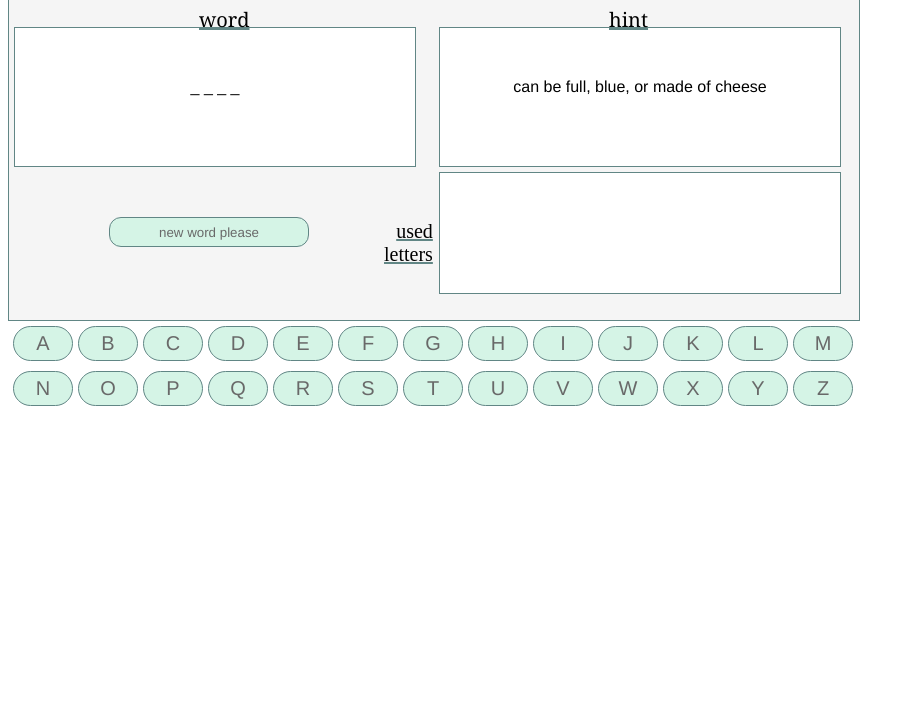
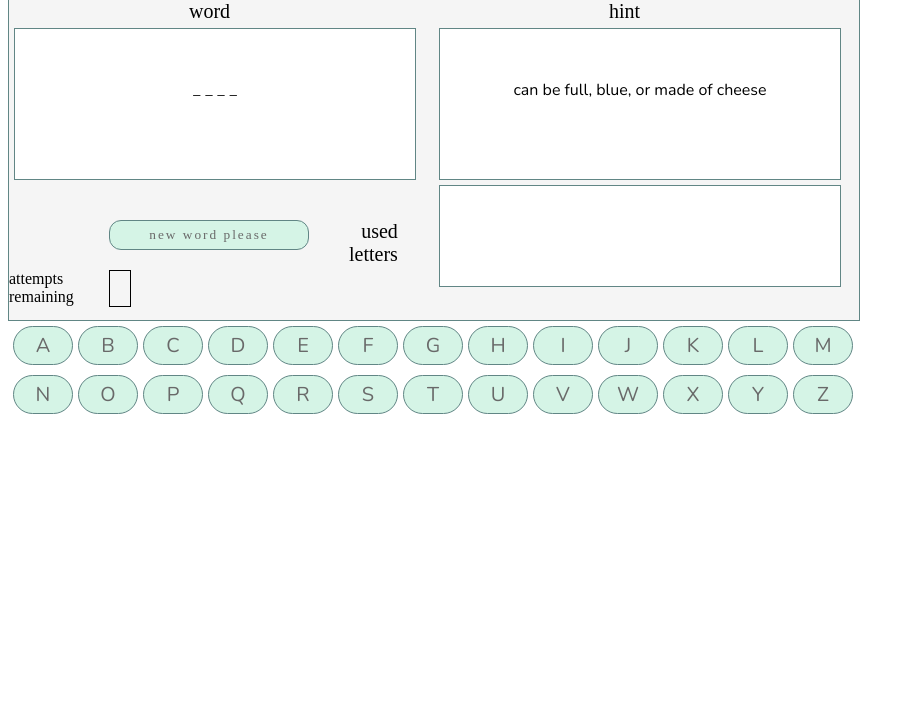
Before and after one commit to laparentado/JS-capstone, a plain HTML site: page index.html in a window 1280 px wide. Shown: the part 89-800 px from the top of the page, without its empty margins (0-915 px from the left). Drawn offline with nearby package versions, Linux system fonts and the light colour scheme; a web font is replaced by a local one.

Commit message:
add attempts remaining

```diff
--- a/index.html
+++ b/index.html
@@ -4,19 +4,21 @@
     <meta charset="utf-8">
     <title>guess the word</title>
     <link rel="stylesheet" type="text/css" href="css/main.css">
+    <link href="https://fonts.googleapis.com/css?family=Codystar|Nunito" rel="stylesheet">
   </head>
   <body>
 <div class="grid">
-    <div class="header"><h1>guess the word!</h1>
+    <div class="header"><h1>guess the word</h1>
     <div class="title1">word</div><div class="title2">hint</div></div>
 
     <div class="hint"></div>
     <div class="word"></div>
     <button class="reload">new word please</button>
 <div class="title3">used<br>letters</div>
-  <div class="used"</div>
+  <div class="used"</div></div>
     <!-- <div class="inputArea"><input class="guess"></input><button class="submit">guess</button>
 </div> -->
+<div class="title4">attempts remaining</div><div class="score"></div>
     <script src="index2.js" charset="utf-8"></script>
   </body>
 </html>
--- a/index2.js
+++ b/index2.js
@@ -2,7 +2,10 @@ var hint = document.getElementsByClassName("hint")[0];
 var word = document.getElementsByClassName("word")[0];
 var used = document.getElementsByClassName("used")[0];
 var guess = document.getElementsByClassName("guess")[0];
-var reload = document.getElementsByClassName("reload")[0]
+var reload = document.getElementsByClassName("reload")[0];
+var score = document.getElementsByClassName("score")[0];
+
+var currentScore = 3;
 
 function Words(word, hint){
   this.word = word;
@@ -11,13 +14,13 @@ function Words(word, hint){
 
 var word1 = new Words("hello", "pick up line?")
 var word2 = new Words("hat", "trick performed by hockey player scoring 3 goals")
-var word3 = new Words("word","being replaced by google docs")
+var word3 = new Words("lemon","subpar vehicle")
 var word4 = new Words("dog", "may be found in a pound")
 var word5 = new Words("waiter", "one taking orders")
 var word6 = new Words("prodigy", "someone with a gift")
-var word7 = new Words("fear", "is the mind killer")
+var word7 = new Words("werewolf", "lycanthrope / loup garou / movie monster")
 var word8 = new Words("shaker","has holes in it's head without a lobotomy")
-var word9 = new Words ("lemon", "vehicle gone sour")
+var word9 = new Words ("priest", "has a mass audience?")
 var word10 = new Words("moon", "can be full, blue, or made of cheese")
 
 var words=[]
@@ -64,15 +67,21 @@ for(let i=0; i<alphabet.length;i++){
       for(let j=0; j<letterArray.length;j++){
         if(letterArray[j] === boxes[i].innerHTML){
         dashes.splice(j, 1, boxes[i].innerHTML)
+
+
         }
       }
       word.innerHTML = dashes.join(" ")
 
     }else{
-
+      score.innerHTML = currentScore--;
+      if(score.innerHTML == 0){
+        window.location.reload(true)
+      }
   }
   guessedLetters.push(boxes[i].innerHTML)
   used.innerHTML = guessedLetters
+
 
 }
   })
--- a/stylesheets/_header.scss
+++ b/stylesheets/_header.scss
@@ -3,20 +3,19 @@
   text-align: center;
   grid-column-start: 1;
   grid-column-end: 3;
+  letter-spacing: 15px;
 }
 
 .title1{
   position: absolute;
-  margin-left: 190px;
+  letter-spacing: 0px;
+  margin-left: 180px;
   font-size: 20px;
-  text-decoration: underline;
-  text-decoration-color: $border-color;
 }
 
 .title2{
   position: absolute;
+  letter-spacing: 0px;
   margin-left: 600px;
   font-size: 20px;
-  text-decoration: underline;
-  text-decoration-color: $border-color;
 }
--- a/stylesheets/_used.scss
+++ b/stylesheets/_used.scss
@@ -4,19 +4,17 @@
   border: 1px solid $border-color;
   width: 400px;
   height: 100px;
-  padding-top:10px;
-  padding-bottom: 10px;
   margin: 5px 5px 5px 5px;
   font-family: $main-font;
+  text-align: center;
   background-color: white;
 }
 
 .title3{
+  font-family: $secondary-font;
   position: absolute;
   margin-top: 300px;
-  margin-left: 375px;
+  margin-left: 340px;
   text-align: right;
   font-size: 20px;
-  text-decoration: underline;
-  text-decoration-color: $border-color;
 }
--- a/stylesheets/_variables.scss
+++ b/stylesheets/_variables.scss
@@ -2,5 +2,5 @@ $background-color: whitesmoke;
 $text-color: dimgrey;
 $border-color: #618685;
 $button-color: #d5f4e6;
-$main-font: helvetica;
-$secondary-font: georgia;
+$main-font: nunito;
+$secondary-font: Codystar;
--- a/stylesheets/_word.scss
+++ b/stylesheets/_word.scss
@@ -16,11 +16,29 @@
 .reload{
   background-color: $button-color;
   border: 1px solid $border-color;
-  font-family: $main-font;
+  font-family: $secondary-font;
   color: $text-color;
   width: 200px;
   height: 30px;
   margin-left: 100px;
-  margin-top: 50px;
+  margin-top: 40px;
   border-radius: 12px;
+  letter-spacing: 2px;
 }
+
+.title4{
+  font-family: $secondary-font;
+  position: absolute;
+  margin-top: 350px;
+  width: 30px;
+}
+.score{
+  font-family: $main-font;
+  font-size: 25px;
+  border: 1px solid;
+  width: 20px;
+  height: 35px;
+  position: absolute;
+  margin-left: 100px;
+  margin-top: 350px;
+}
```
Also changed, not shown: css/main.css.
